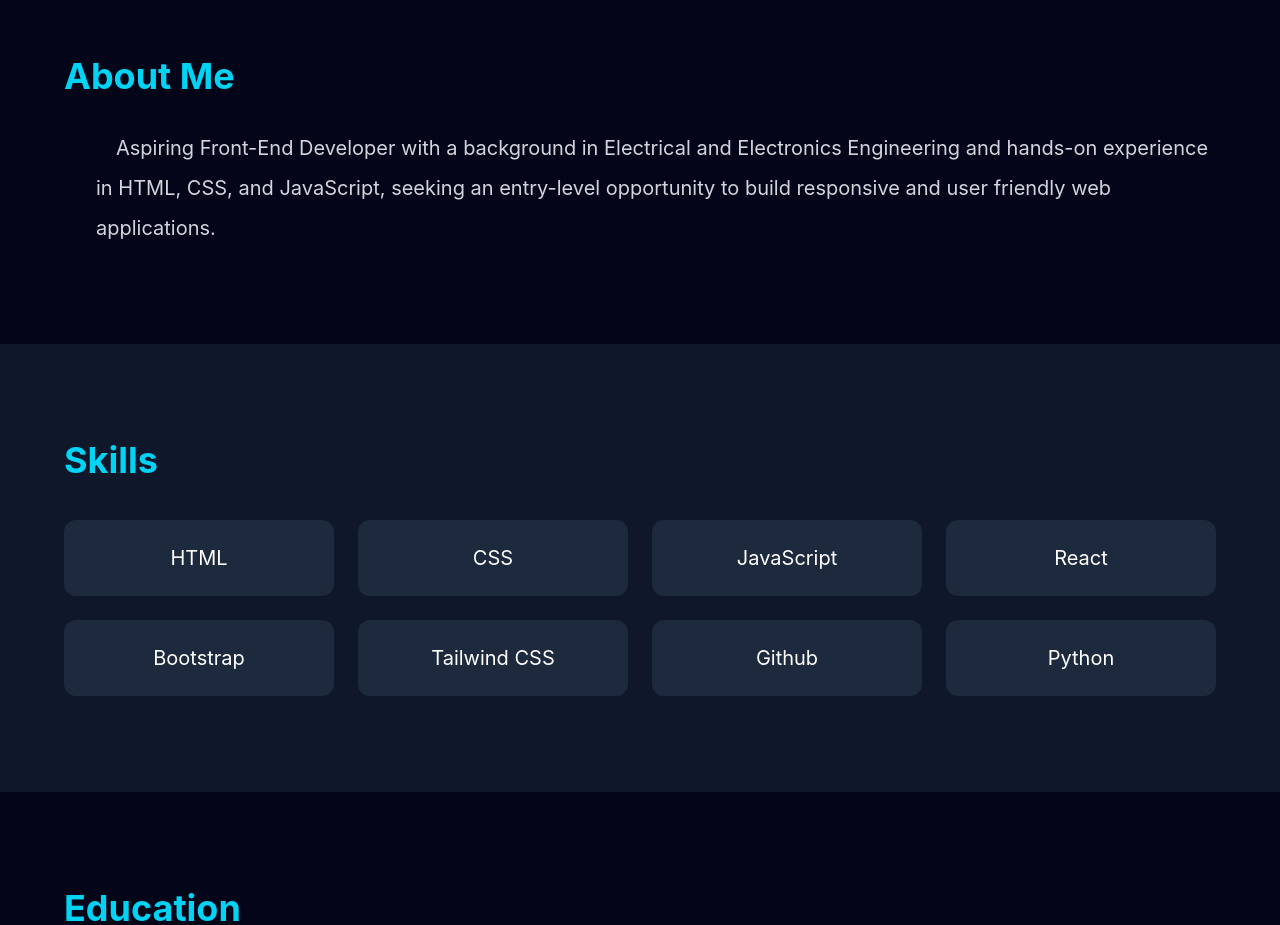
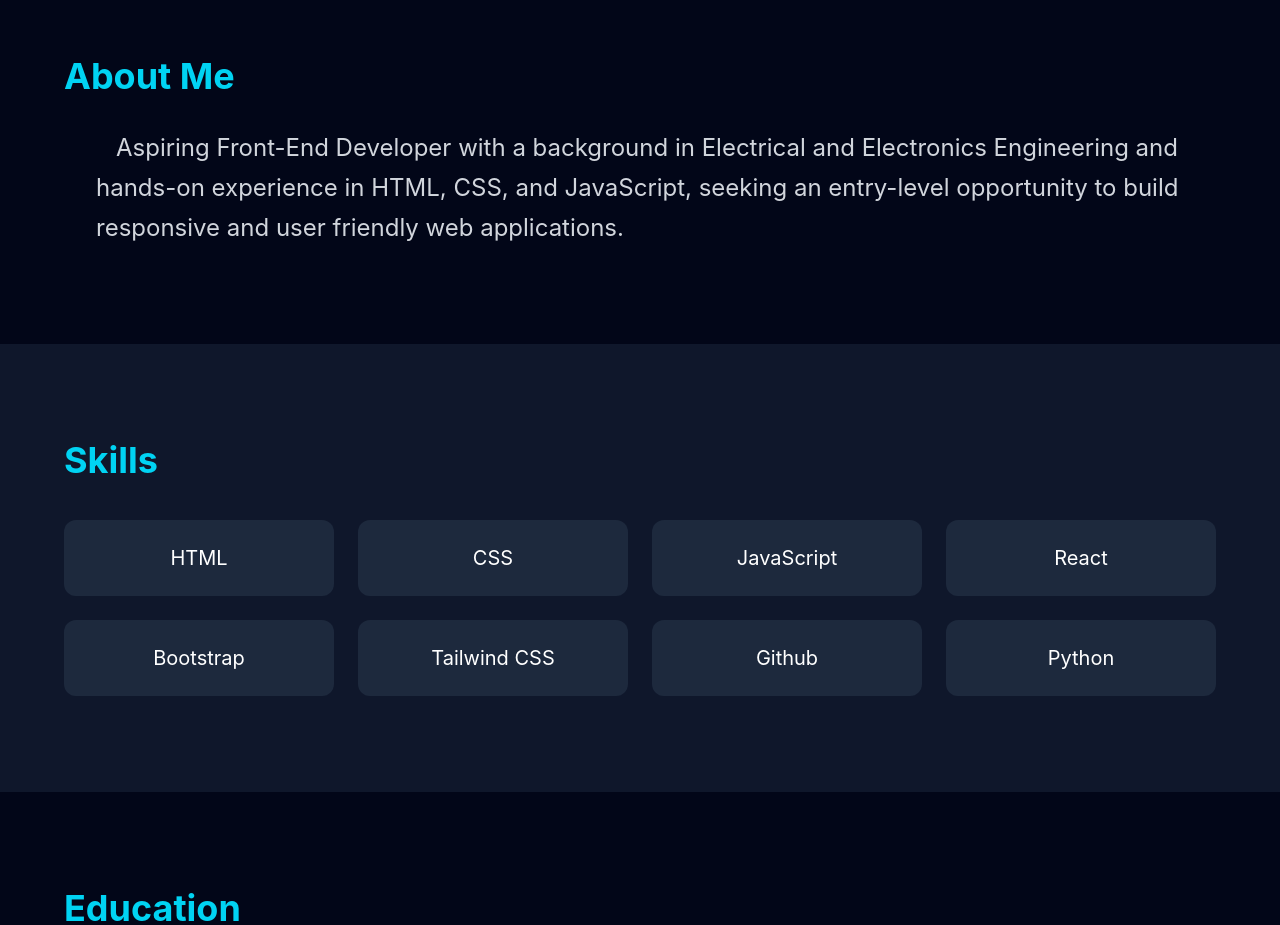
Before and after one commit to Deepavekat/Portfolio, a React (Vite) app: page / in a window 1280 px wide. Shown: the part 840-1765 px from the top of the page. Built offline with nearby package versions, Linux system fonts and the light colour scheme.

Commit message:
Update About component

```diff
--- a/src/About.jsx
+++ b/src/About.jsx
@@ -6,7 +6,7 @@ export default function About() {
           About Me
         </h2>
 
-        <p className="text-gray-300 text-xl indent-5 leading-10 pl-8">
+        <p className="text-gray-300 text-2xl indent-5 leading-10 pl-8">
                     Aspiring Front-End Developer with a background in
 Electrical and Electronics Engineering and hands-on
 experience in HTML, CSS, and JavaScript, seeking an
```
